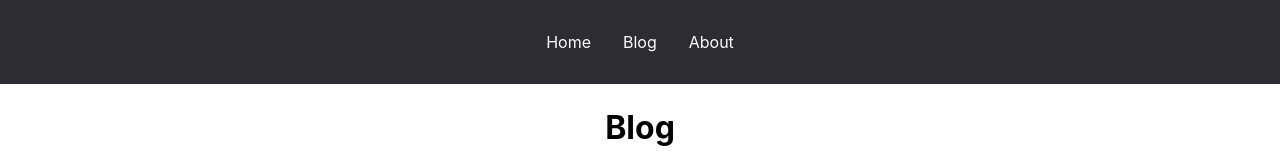
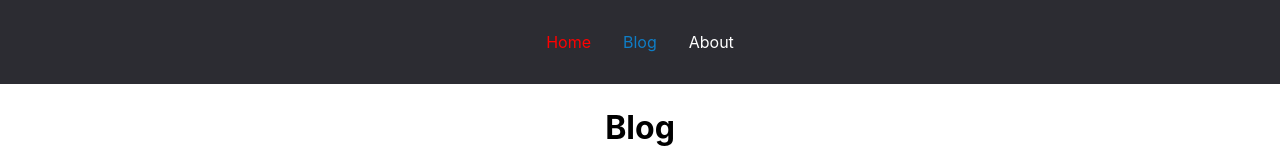
Before and after one commit to Stas9iMba/react-router-v6, a React (Vite) app: page /blog in a window 1280 px wide. Shown: the top 160 px of the page. Built offline with nearby package versions, Linux system fonts and the light colour scheme.

Commit message:
Компонент NavLink и его кастомизация

```diff
--- /dev/null
+++ b/src/components/CustomLink.jsx
@@ -0,0 +1,16 @@
+import { Link, useMatch } from "react-router-dom";
+
+function CustomLink({ children, to, ...props }) {
+  const match = useMatch(to);
+  return (
+    <Link
+      to={to}
+      style={{ color: match ? "var(--color-active)" : "red" }}
+      {...props}
+    >
+      {children}
+    </Link>
+  );
+}
+
+export { CustomLink };
--- a/src/components/Layout.jsx
+++ b/src/components/Layout.jsx
@@ -1,12 +1,21 @@
-import { Link, Outlet } from "react-router-dom";
+import { NavLink, Outlet } from "react-router-dom";
+import { CustomLink } from "./CustomLink";
 
 function Layout() {
+  const setActive = ({ isActive }) => (isActive ? "active-link" : "");
+  const setActiveNav = ({ isActive }) => ({
+    color: isActive ? "var(--color-active)" : "",
+  });
   return (
     <div>
       <header>
-        <Link to="/">Home</Link>
-        <Link to="/blog">Blog</Link>
-        <Link to="/about">About</Link>
+        <CustomLink to="/">Home</CustomLink>
+        <NavLink to="/blog" className={setActive}>
+          Blog
+        </NavLink>
+        <NavLink to="/about" style={setActiveNav}>
+          About
+        </NavLink>
       </header>
       <main className="container">
         <Outlet />
--- a/src/index.css
+++ b/src/index.css
@@ -56,7 +56,7 @@ main a:hover {
   text-decoration: underline;
 }
 
-.active {
+.active-link {
   color: var(--color-active);
   cursor: default;
 }
```
